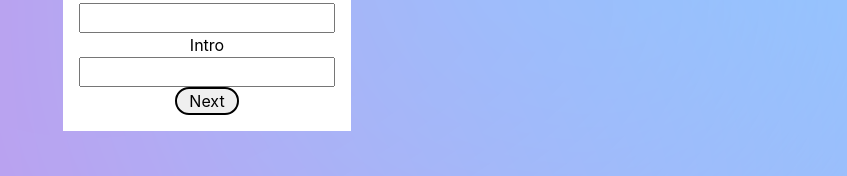
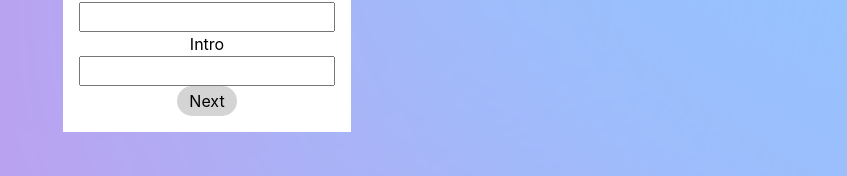
Before and after one commit to ClaraSmyth/cv-application, a React (Create React App) app: page / in a window 1280 px wide. Shown: the part 425-601 px from the top of the page, without its empty margins (433-1280 px from the left). Built offline with nearby package versions, Linux system fonts and the light colour scheme.

Commit message:
Updated button styling

```diff
--- a/src/styles/components/_form.scss
+++ b/src/styles/components/_form.scss
@@ -17,9 +17,10 @@
     cursor: pointer;
     aspect-ratio: 1;
     line-height: 0;
-    padding: 0.5rem;
-    border: 2px solid black;
+    padding: 0.6rem;
+    border: none;
     border-radius: 100vmax;
+    background-color: #d4d4d4;
   }
 }
 
@@ -30,8 +31,9 @@
 
   & > button {
     cursor: pointer;
-    padding: 0rem 0.8rem;
-    border: 2px solid black;
+    padding: 0.2rem 0.8rem;
+    border: none;
     border-radius: 100vmax;
+    background-color: #d4d4d4;
   }
 }
```
